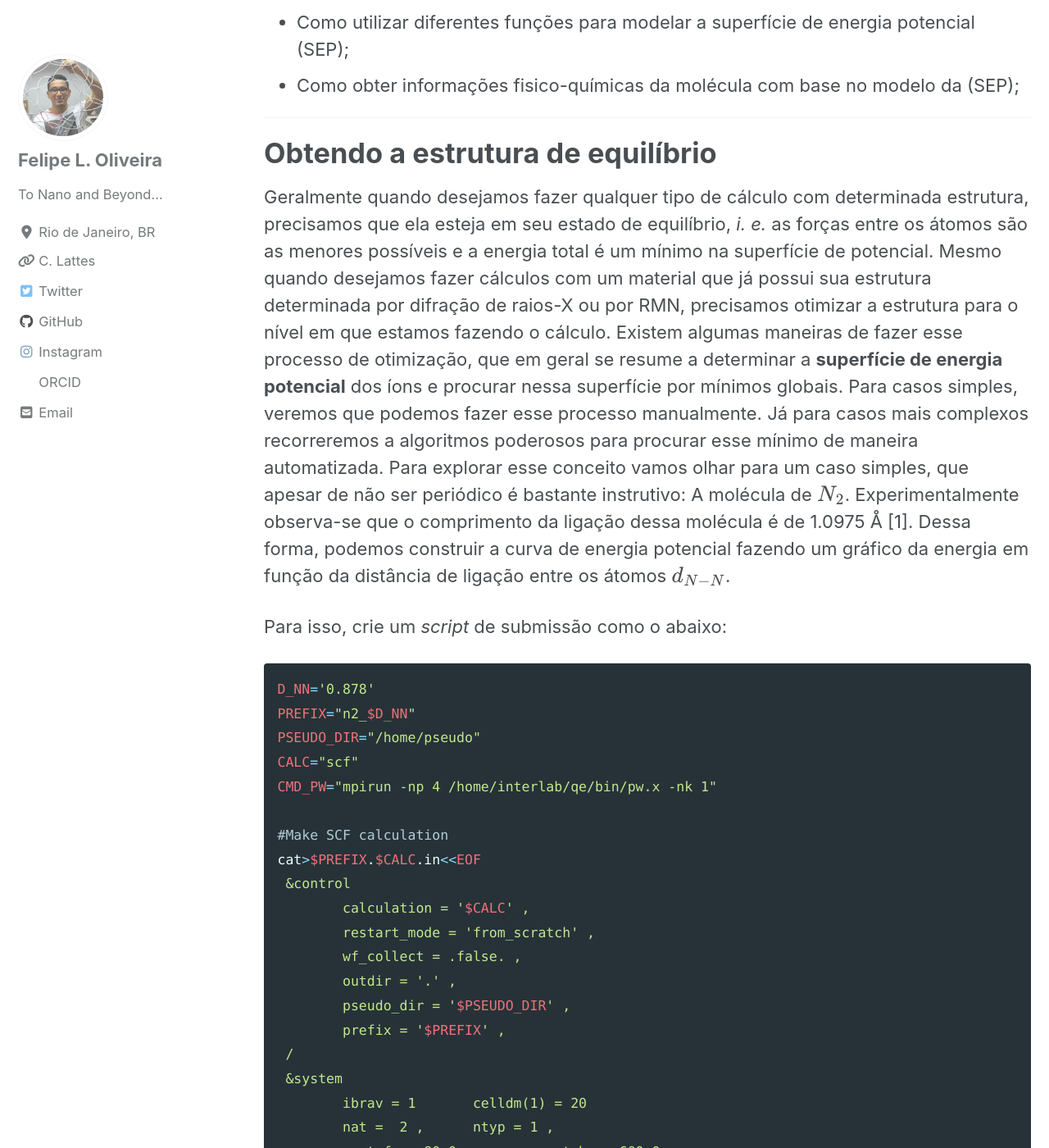
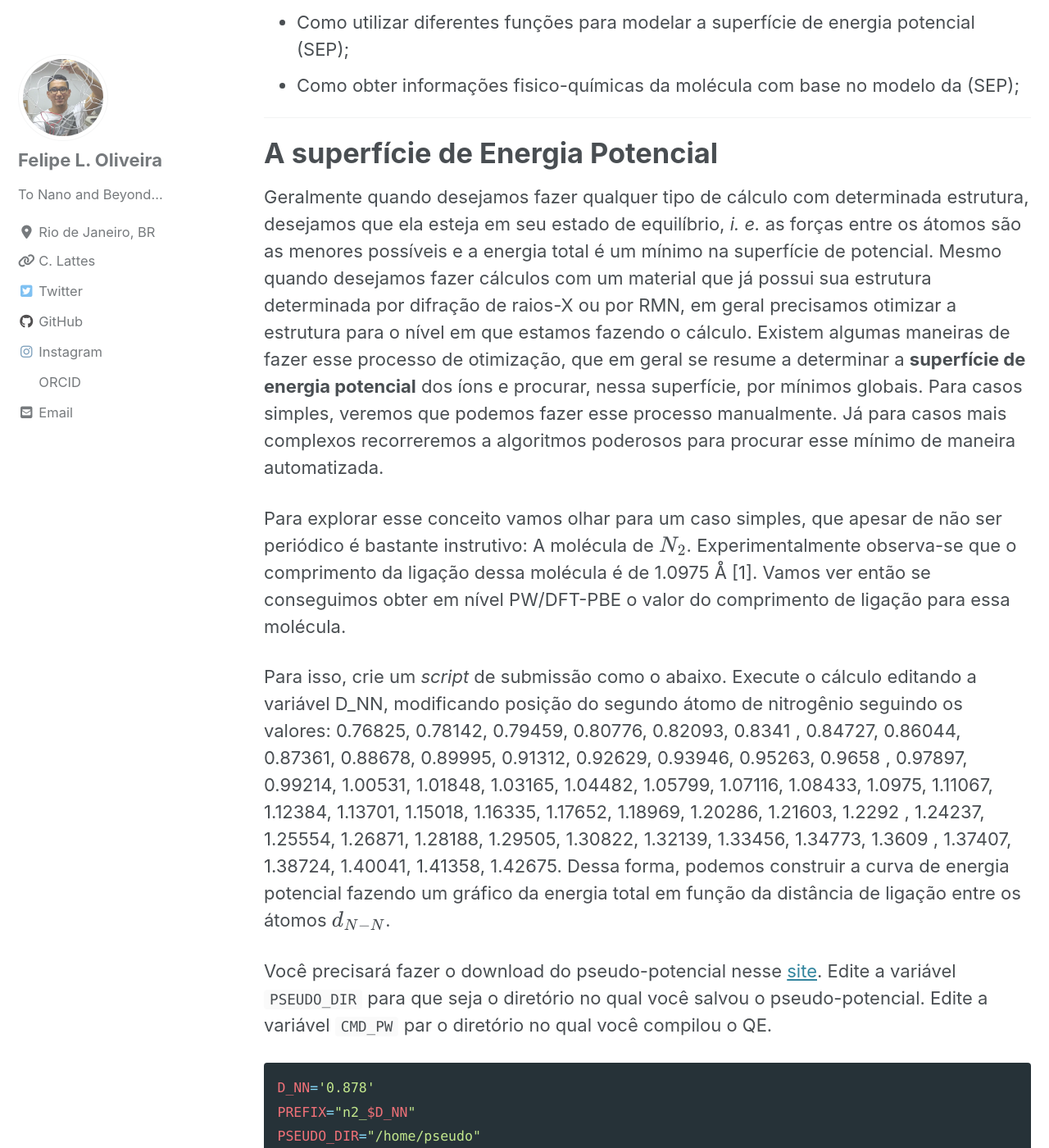
Before and after one commit to lipelopesoliveira/lipelopesoliveira.github.io, a Jekyll site: the page built from _posts/tutoriais_qe/2019-08-30-cap2-1.md, in a window 1280 px wide and 1400 px high, scrolled down 383 px. Shown: the whole window at 82% size. Built offline with Jekyll 4.4.1, drawn with Linux system fonts in a browser that asks for light colours; cached includes are drawn as plain includes; nearby versions of some CDN libraries; formulas are drawn with MathJax 3; some of the changed text lies outside the part shown.

Commit message:
Update 2019-08-30-cap2-1.md

````diff
--- a/_posts/tutoriais_qe/2019-08-30-cap2-1.md
+++ b/_posts/tutoriais_qe/2019-08-30-cap2-1.md
@@ -17,11 +17,15 @@ Nesse tutorial aprenderemos:
 
 ***
 
-# Obtendo a estrutura de equilíbrio
+# A superfície de Energia Potencial
 
-Geralmente quando desejamos fazer qualquer tipo de cálculo com determinada estrutura, precisamos que ela esteja em seu estado de equilíbrio, *i. e.* as forças entre os átomos são as menores possíveis e a energia total é um mínimo na superfície de potencial. Mesmo quando desejamos fazer cálculos com um material que já possui sua estrutura determinada por difração de raios-X ou por RMN, precisamos otimizar a estrutura para o nível em que estamos fazendo o cálculo. Existem algumas maneiras de fazer esse processo de otimização, que em geral se resume a determinar a **superfície de energia potencial** dos íons e procurar nessa superfície por mínimos globais. Para casos simples, veremos que podemos fazer esse processo manualmente. Já para casos mais complexos recorreremos a algoritmos poderosos para procurar esse mínimo de maneira automatizada. Para explorar esse conceito vamos olhar para um caso simples, que apesar de não ser periódico é bastante instrutivo: A molécula de $$N_2$$. Experimentalmente observa-se que o comprimento da ligação dessa molécula é de 1.0975 Å [1]. Dessa forma, podemos construir a curva de energia potencial fazendo um gráfico da energia em função da distância de ligação entre os átomos $$d_{N-N}$$.
+Geralmente quando desejamos fazer qualquer tipo de cálculo com determinada estrutura, desejamos que ela esteja em seu estado de equilíbrio, *i. e.* as forças entre os átomos são as menores possíveis e a energia total é um mínimo na superfície de potencial. Mesmo quando desejamos fazer cálculos com um material que já possui sua estrutura determinada por difração de raios-X ou por RMN, em geral precisamos otimizar a estrutura para o nível em que estamos fazendo o cálculo. Existem algumas maneiras de fazer esse processo de otimização, que em geral se resume a determinar a **superfície de energia potencial** dos íons e procurar, nessa superfície, por mínimos globais. Para casos simples, veremos que podemos fazer esse processo manualmente. Já para casos mais complexos recorreremos a algoritmos poderosos para procurar esse mínimo de maneira automatizada.
 
-Para isso, crie um *script* de submissão como o abaixo:
+Para explorar esse conceito vamos olhar para um caso simples, que apesar de não ser periódico é bastante instrutivo: A molécula de $$N_2$$. Experimentalmente observa-se que o comprimento da ligação dessa molécula é de 1.0975 Å [1]. Vamos ver então se conseguimos obter em nível PW/DFT-PBE o valor do comprimento de ligação para essa molécula.
+
+Para isso, crie um *script* de submissão como o abaixo. Execute o cálculo editando a variável D_NN, modificando posição do segundo átomo de nitrogênio seguindo os valores: 0.76825, 0.78142, 0.79459, 0.80776, 0.82093, 0.8341 , 0.84727, 0.86044, 0.87361, 0.88678, 0.89995, 0.91312, 0.92629, 0.93946,      0.95263, 0.9658 , 0.97897, 0.99214, 1.00531, 1.01848, 1.03165, 1.04482, 1.05799, 1.07116, 1.08433, 1.0975, 1.11067, 1.12384, 1.13701, 1.15018, 1.16335, 1.17652, 1.18969, 1.20286, 1.21603, 1.2292 , 1.24237, 1.25554, 1.26871, 1.28188, 1.29505, 1.30822, 1.32139, 1.33456, 1.34773, 1.3609 , 1.37407, 1.38724, 1.40041, 1.41358, 1.42675. Dessa forma, podemos construir a curva de energia potencial fazendo um gráfico da energia total em função da distância de ligação entre os átomos $$d_{N-N}$$.
+
+Você precisará fazer o download do pseudo-potencial nesse [site](https://www.quantum-espresso.org/pseudopotentials/ps-library/). Edite a variável `PSEUDO_DIR` para que seja o diretório no qual você salvou o pseudo-potencial. Edite a variável `CMD_PW` par o diretório no qual você compilou o QE.
 
 ```bash
 D_NN='0.878'
@@ -49,7 +53,7 @@ cat>$PREFIX.$CALC.in<<EOF
 	conv_thr =  1.0D-10 ,	electron_maxstep = 5000 ,
  /
 ATOMIC_SPECIES
-	N   14.0107  N.pbe-van_ak.UPF
+	N   14.0107      N.pbesol-n-rrkjus_psl.1.0.0.UPF
 ATOMIC_POSITIONS (angstrom)
 	N        0.000000000   0.000000000   0.000000000
 	N        $D_NN         0.000000000   0.000000000
@@ -68,7 +70,6 @@ Em seguida, crie um gráfico com os valores da ligação no eixo $$x$$ e os valo
 <img src="{{ site.url }}{{ site.baseurl }}/images/posts/tutorial_qe/n2_curve.png" alt="Energia em função da distância de ligação">
 
 **Figura 1:** Energia em função da distância de ligação, $$E(d_{N-N})$$ para a molécula de $$N_2$$. Os pontos vermelhos são os valores calculados, a linha preta um ajuste de um potencial de Morse e a linha azul o ajuste de um potencial harmônico.
-
 
 Podemos expandir a função energia total ($$U(x)$$) como uma série de Taylor, na forma:
 
````
Also changed, not shown: other parts of _posts/tutoriais_qe/2019-08-30-cap2-1.md (+0 -2 lines).
